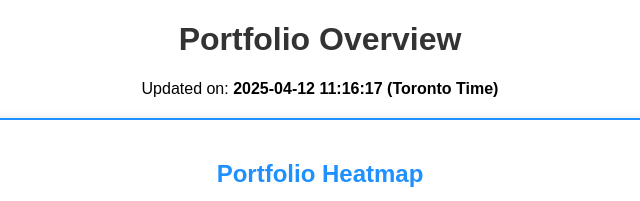
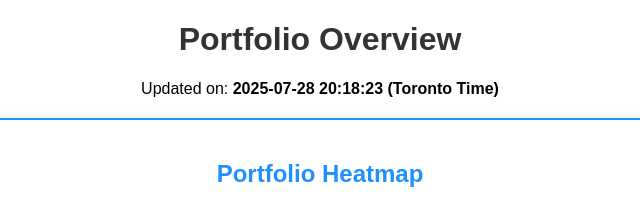
Before and after one commit to juejue4563123/Interactive-Treemap, a plain HTML site: page index.html in a window 1280 px wide. Shown: the top 201 px of the page, 320-960 px from the left. Drawn offline with Linux system fonts and the light colour scheme.

Commit message:
Add or update index.html

```diff
--- a/index.html
+++ b/index.html
@@ -46,7 +46,7 @@
     </head>
     <body>
         <h1>Portfolio Overview</h1>
-        <p>Updated on: <strong>2025-04-12 11:16:17 (Toronto Time)</strong></p>
+        <p>Updated on: <strong>2025-07-28 20:18:23 (Toronto Time)</strong></p>
 
         <div class="section">
             <h2>Portfolio Heatmap</h2>
```
